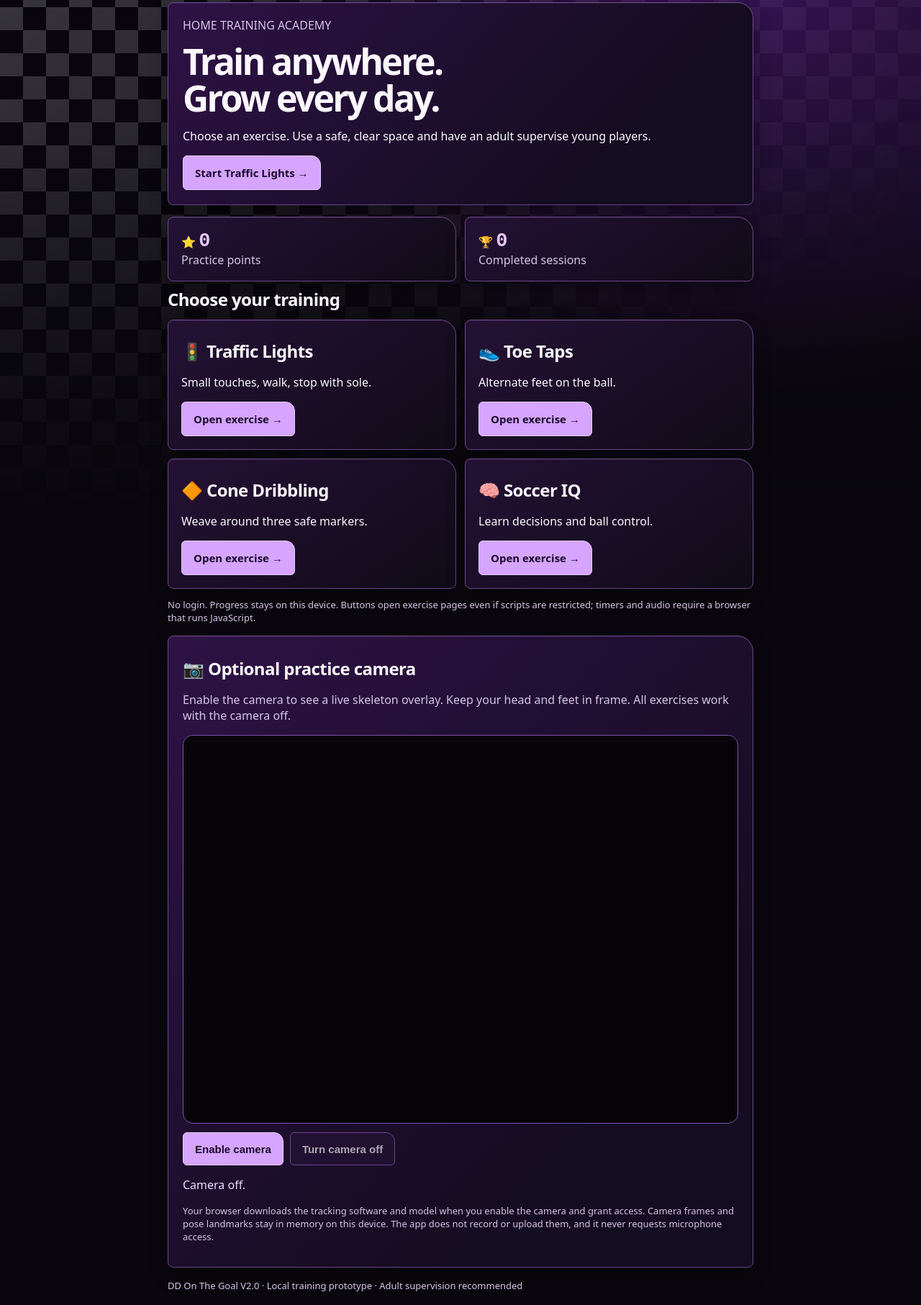
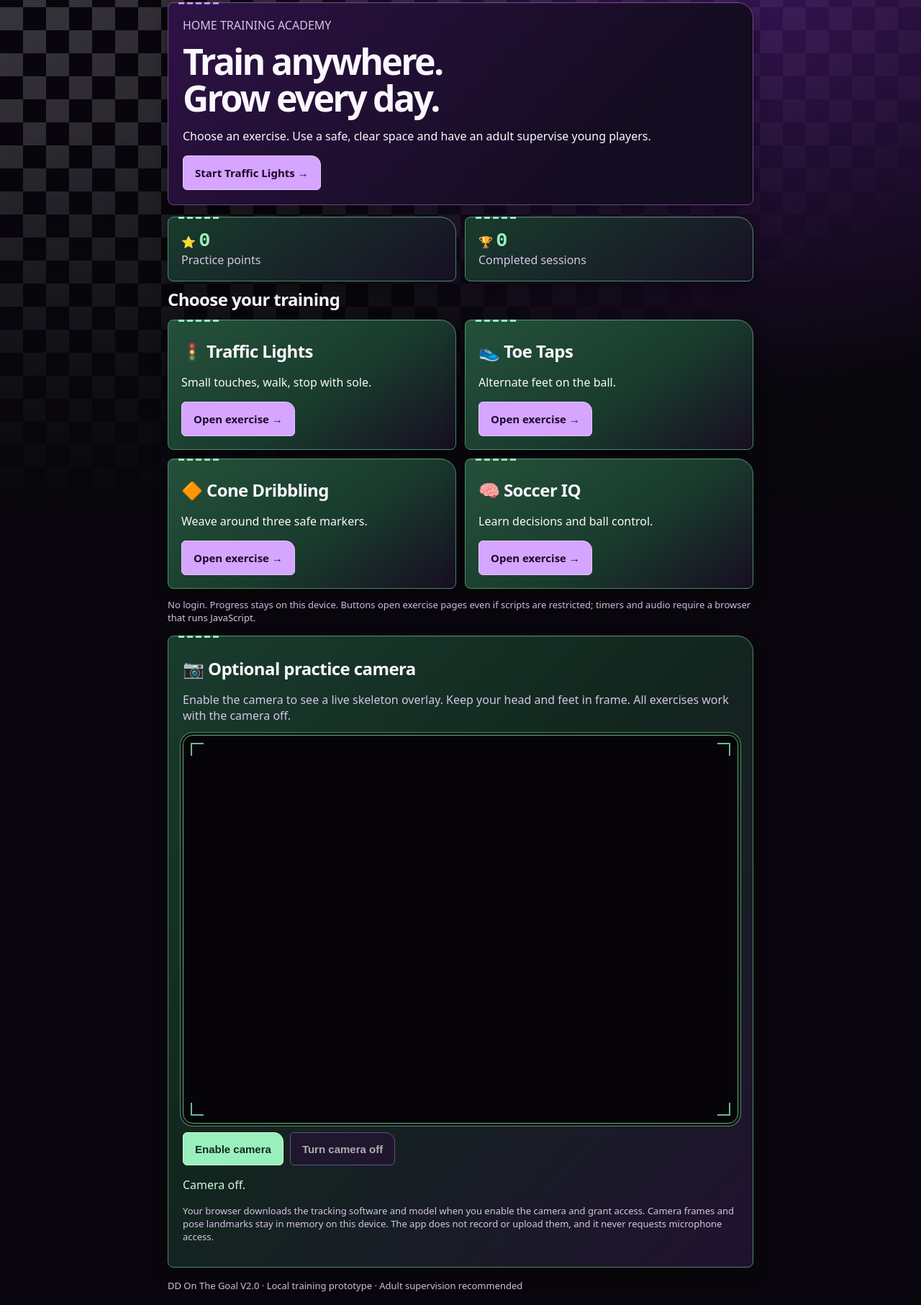
Before and after one commit to firmelab/DD-On-The-Goal, a plain HTML site: page index.html in a window 1280 px wide. Shown: the part 86-1899 px from the top of the page at 72% size. Drawn offline with Linux system fonts and the light colour scheme.

Commit message:
Add files via upload

```diff
--- a/index.html
+++ b/index.html
@@ -66,6 +66,72 @@ h2 { letter-spacing: -.025em; }
 .lamp { border-color: #916cab; background: #22152e; }
 .camera-stage { background: #060409; border: 1px solid #8053a9; }
 .camera-stage video { background: #060409; }
+
+/* Forest green from the original academy palette. */
+:root {
+  --forest: #193c2d;
+  --forest-light: #24513b;
+  --mint: #9af0bc;
+  --violet: #c490ff;
+}
+header { position: relative; border-image: linear-gradient(90deg, var(--mint), #7951a0 55%, transparent) 1; }
+header strong { color: var(--mint); }
+#home .tile {
+  background: linear-gradient(145deg, var(--forest-light), var(--forest) 55%, #170e21);
+  border-color: #4d8b6b;
+}
+#home > .panel + .grid .tile { background: linear-gradient(145deg, var(--forest), #171024); }
+#home .stat { color: var(--mint); }
+.panel, .tile { position: relative; }
+.panel::before, .tile::before {
+  content: "";
+  position: absolute;
+  top: -1px;
+  left: 14px;
+  width: 56px;
+  height: 3px;
+  background: repeating-linear-gradient(90deg, var(--violet) 0 8px, transparent 8px 12px);
+  pointer-events: none;
+}
+.tile::before, section[aria-labelledby="cameraHeading"]::before {
+  background: repeating-linear-gradient(90deg, var(--mint) 0 8px, transparent 8px 12px);
+}
+section[aria-labelledby="cameraHeading"] {
+  background: linear-gradient(135deg, var(--forest), #12261e 45%, #20112f);
+  border-color: #548565;
+}
+.camera-stage {
+  border-color: #65a781;
+  box-shadow: 0 0 0 3px #0b170f, 0 0 0 4px #548565;
+}
+.camera-stage::after {
+  content: "";
+  position: absolute;
+  z-index: 1;
+  inset: 10px;
+  pointer-events: none;
+  background:
+    linear-gradient(var(--mint), var(--mint)) left top / 18px 2px,
+    linear-gradient(var(--mint), var(--mint)) left top / 2px 18px,
+    linear-gradient(var(--mint), var(--mint)) right top / 18px 2px,
+    linear-gradient(var(--mint), var(--mint)) right top / 2px 18px,
+    linear-gradient(var(--mint), var(--mint)) left bottom / 18px 2px,
+    linear-gradient(var(--mint), var(--mint)) left bottom / 2px 18px,
+    linear-gradient(var(--mint), var(--mint)) right bottom / 18px 2px,
+    linear-gradient(var(--mint), var(--mint)) right bottom / 2px 18px;
+  background-repeat: no-repeat;
+  opacity: .75;
+}
+.big {
+  display: table;
+  padding: .08em .36em;
+  border: 1px solid #8053a9;
+  border-left: 3px solid var(--violet);
+  border-radius: 5px 14px 5px 5px;
+  background: #11091c;
+}
+#cameraEnable { background: var(--mint); color: #112b1e; border-color: #d1ffdf; }
+#cameraStatus { color: #d0f7da; }
 </style></head><body><div class="wrap"><header><strong>⚽ DD ON THE GOAL</strong><span class="muted">FREE V2.0</span></header>
 <section id="home"><div class="panel"><div class="muted">HOME TRAINING ACADEMY</div><h1>Train anywhere.<br>Grow every day.</h1><p>Choose an exercise. Use a safe, clear space and have an adult supervise young players.</p><a class="btn" href="#traffic">Start Traffic Lights →</a></div><div class="grid"><div class="tile">⭐ <span id="points" class="stat">0</span><div class="muted">Practice points</div></div><div class="tile">🏆 <span id="sessions" class="stat">0</span><div class="muted">Completed sessions</div></div></div><h2>Choose your training</h2><div class="grid">
 <div class="tile"><h2>🚦 Traffic Lights</h2><p>Small touches, walk, stop with sole.</p><a class="btn" href="#traffic">Open exercise →</a></div>
```
